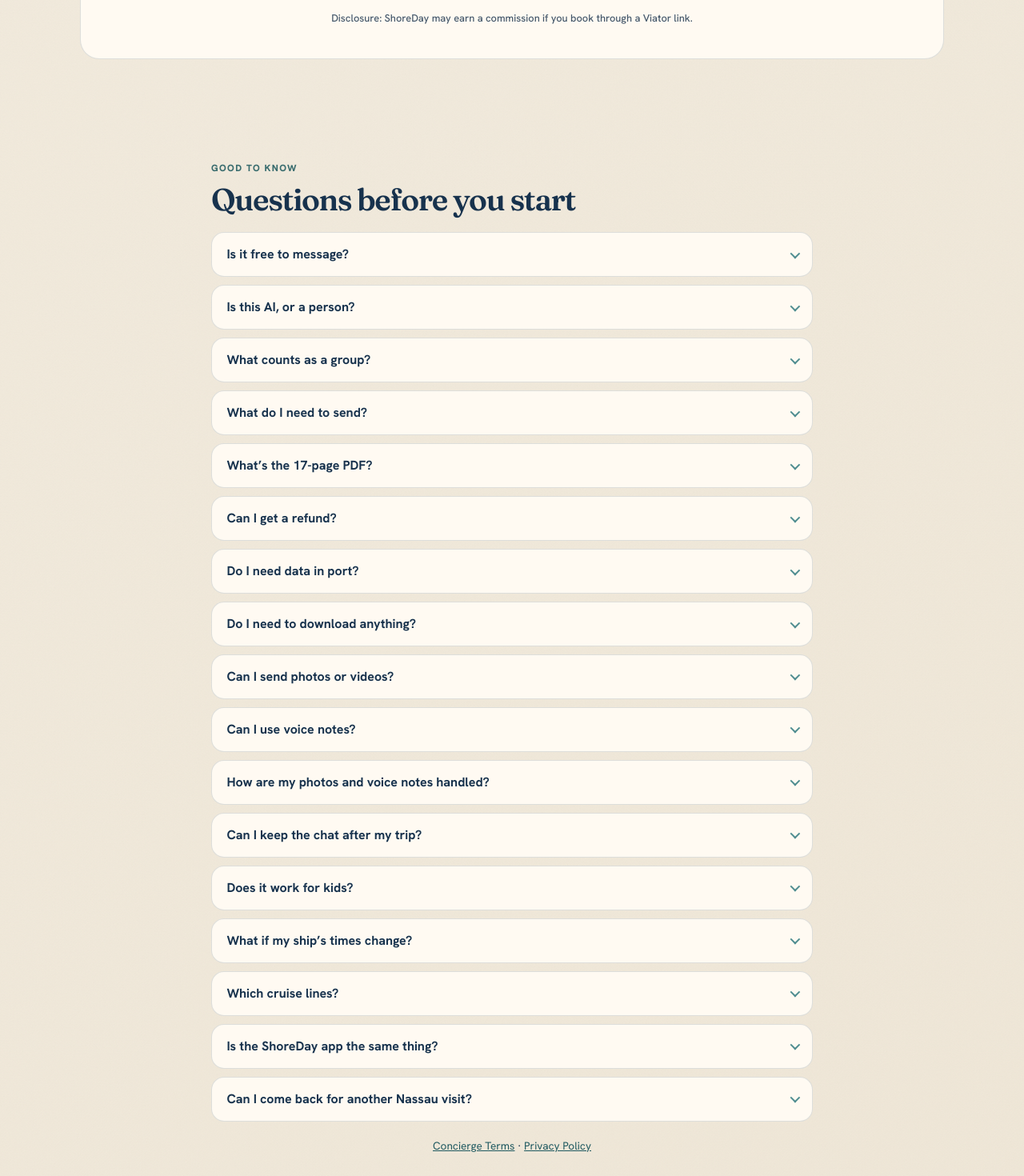
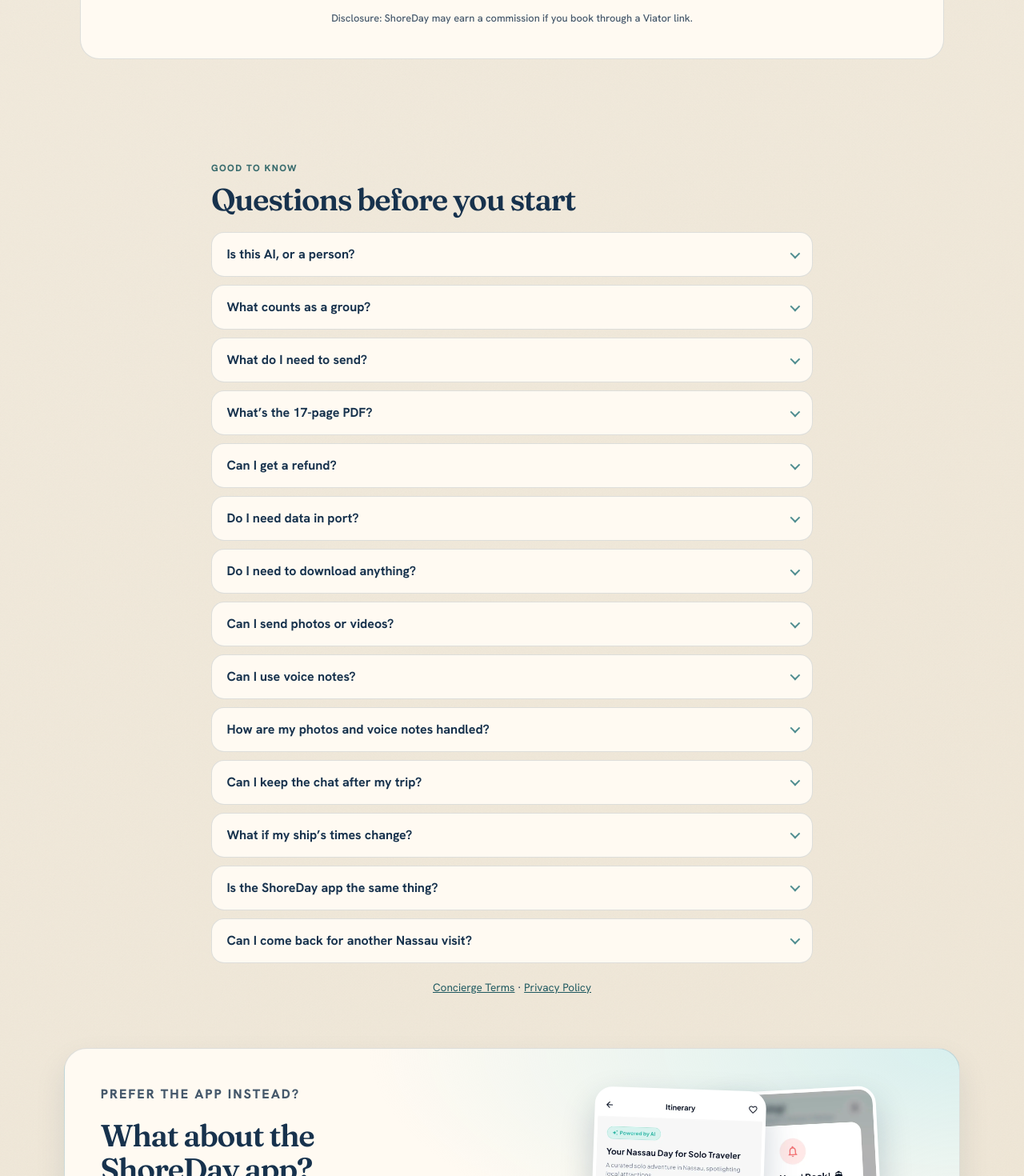
Before and after one commit to Cam2420/shoreday-site, a Next.js app: page / in a window 1280 px wide. Shown: the part 7629-9099 px from the top of the page at 80% size. Built offline with nearby package versions, Linux system fonts and the light colour scheme.

Commit message:
Remove three homepage FAQ questions

```diff
--- a/data/shoreday.ts
+++ b/data/shoreday.ts
@@ -10,10 +10,6 @@ export const PURCHASER_APP_ACCESS_COPY =
   "ShoreDay app premium access for the Whatsapp purchaser is coming soon.";
 export type Faq = { q: string; a: string };
 export const HOME_FAQ: Faq[] = [
-  {
-    q: "Is it free to message?",
-    a: "Yes. Look around first. You only pay $9.99 if you want a plan for your group’s Nassau port call.",
-  },
   {
     q: "Is this AI, or a person?",
     a: "Both. An automated assistant helps with your plan and questions. Type HUMAN for the founder, available daily 12–5 PM ET.",
@@ -59,16 +55,8 @@ export const HOME_FAQ: Faq[] = [
     a: "Yes, unless you delete it. The plan, downloaded PDF, voice notes and photos stay in the conversation. Included help runs through the end of your Nassau port day.",
   },
   {
-    q: "Does it work for kids?",
-    a: "A parent or adult can plan for the family. Share children’s ages, stroller needs, walking preferences and budget to shape the day.",
-  },
-  {
     q: "What if my ship’s times change?",
     a: "Your ship’s official all-aboard time and onboard instructions win. Send the updated time in the chat and ask to adjust your plan.",
-  },
-  {
-    q: "Which cruise lines?",
-    a: "Royal Caribbean, Carnival, MSC, Disney, Norwegian, Margaritaville at Sea, Celebrity, Princess, Virgin Voyages, Scenic, TUI and any ship stopping in Nassau. ShoreDay is independent and not affiliated with them.",
   },
   {
     q: "Is the ShoreDay app the same thing?",
```
